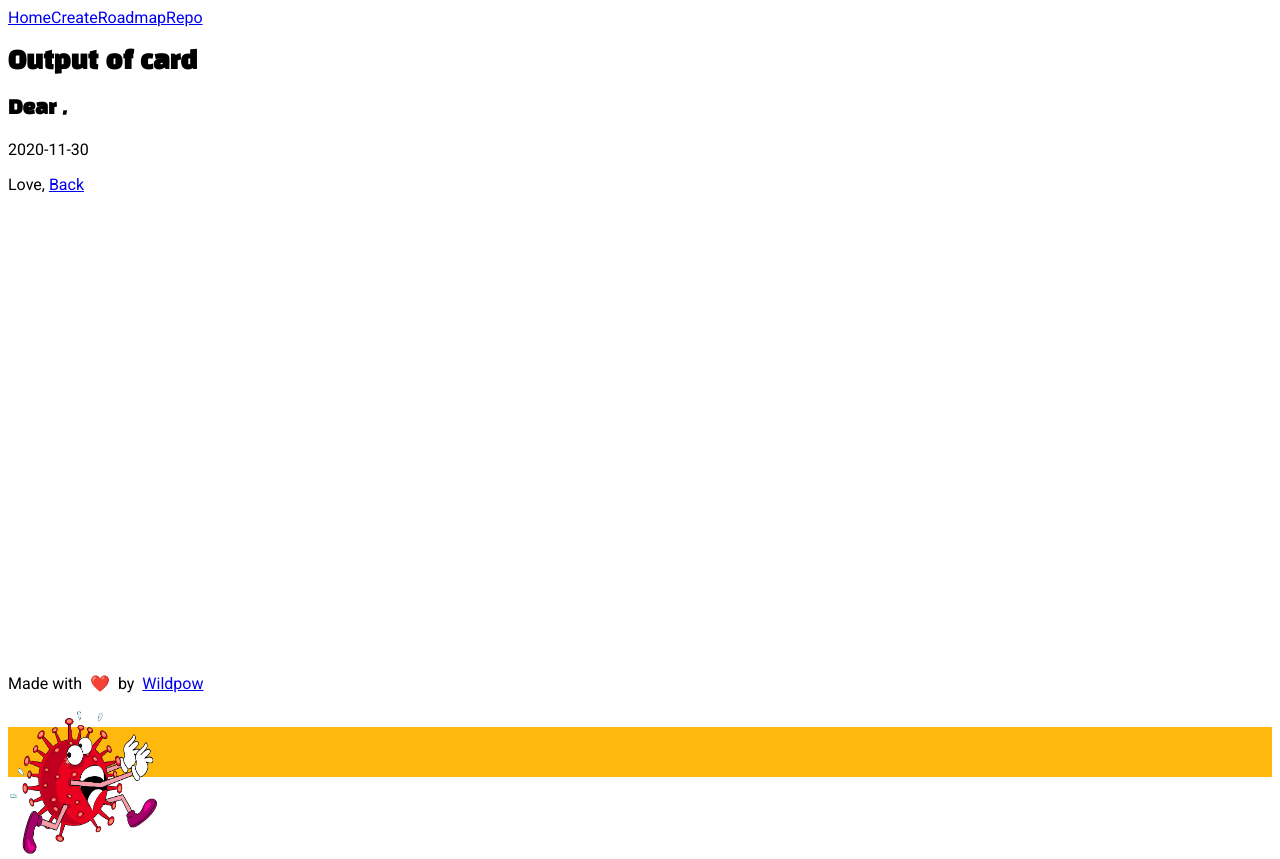
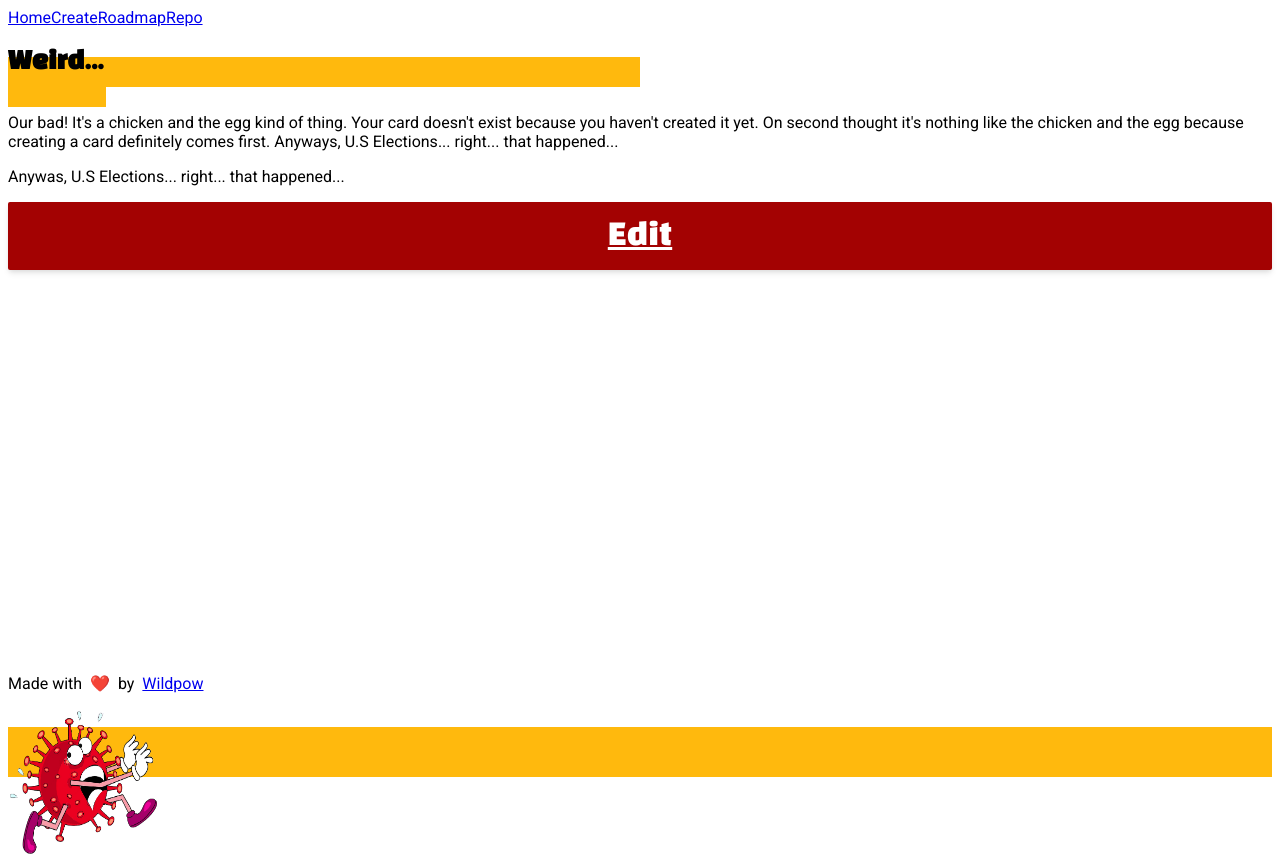
Before and after one commit to wildpow/covid-free-card-creator, a Next.js app: page /output in a window 1280 px wide. Built offline with nearby package versions, Linux system fonts and the light colour scheme.

Commit message:
feat: 3 boards are working

```diff
--- a/components/formCtx.js
+++ b/components/formCtx.js
@@ -1,4 +1,4 @@
-import { createContext, useContext, useState, useReducer } from "react";
+import { createContext, useContext, useReducer } from "react";
 
 const FormCtx = createContext(null);
 
@@ -7,6 +7,11 @@ export const useForm = () => useContext(FormCtx);
 const newDate = new Date();
 
 const initialState = {
+  // just for testing
+  // to: "Miss Pacman",
+  // message:
+  //   "Even though I have not seen you since February you are in my thoughts. I dream of the day we can once again eat fruit and go ghost hunting again.",
+  // from: "Mr. Ninja Tiger",
   to: "",
   message: "",
   from: "",
@@ -18,14 +23,36 @@ const initialState = {
       checked: false,
       src: "/images/border.svg",
       alt: "a pen scribble border",
+      styles: {
+        borderWidth: "50px",
+        borderImageSlice: 170,
+        borderImageSource: "url(/images/border.svg)",
+      },
     },
     {
       checked: false,
-      src: "/images/christmas1.png",
+      src: "/images/border3.png",
       alt: "a missle toe background border green and red",
+      styles: {
+        borderStyle: "solid",
+        borderImage: "url(/images/border3.png) 1000 900 stretch stretch",
+        borderWidth: "50px",
+      },
+    },
+    {
+      checked: false,
+      src: "/images/heartsBorder.png",
+      alt: "pink hearts",
+      styles: {
+        border: "20px solid pink",
+        borderImageSource: "url(/images/heartsBorder.png)",
+        borderImageSlice: "20 22",
+        borderImageRepeat: "round",
+      },
     },
   ],
-  selectedBorderSrc: "",
+  selectedBorderStyle: null,
+  // selectedBorderSrc: "",
 };
 const reducer = (state, action) => {
   return { ...state, [action.type]: action.payload };
--- a/pages/output.js
+++ b/pages/output.js
@@ -2,6 +2,11 @@ import Head from "next/head";
 import Link from "next/link";
 import Layout from "../components/layout";
 import { useForm } from "../components/formCtx";
+import Heading from "../components/heading";
+import Hand from "../components/hand";
+
+// keep for tests of more borders!!
+// import styles from "../styles/Output.module.css";
 
 export default function OutPutCard() {
   const { state } = useForm();
@@ -10,16 +15,52 @@ export default function OutPutCard() {
       <Head>
         <title>Card Creator -- Output</title>
       </Head>
-      <h2>Output of card</h2>
-      <div style={{ backgroundColor: state.bgColor, color: state.textColor }}>
-        <h3>{`Dear ${state.to},`}</h3>
-        <div>{state.date}</div>
-        <p>{state.message}</p>
-        <span>{`Love, ${state.from}`}</span>
+      <article className="py-24 ">
+        <Heading text={state.to.length === 0 ? "Weird..." : "Card Output"} />
+        {state.to.length === 0 ? (
+          <div className="max-w-2xl mx-auto mb-24">
+            <p className="max-w-2xl mb-6 mr-1 md:text-xl lg:text-3xl lg:leading-10 lg:mb-12 xl:leading-relaxed">
+              Our bad! It&apos;s a chicken and the egg kind of thing. Your card
+              doesn&apos;t exist because you haven&apos;t created it yet. On
+              second thought it&apos;s nothing like the chicken and the egg
+              because creating a card definitely comes first. Anyways, U.S
+              Elections... right... that happened...
+            </p>
+            <p className="max-w-2xl mb-6 mr-1 md:text-xl lg:text-3xl lg:leading-10 lg:mb-12 xl:leading-relaxed">
+              {" "}
+              Anywas, U.S Elections... right... that happened...
+            </p>
+          </div>
+        ) : (
+          <div
+            style={{
+              ...state.selectedBorderStyle,
+              width: "50vh",
+              height: "50vh",
+              backgroundColor: state.bgColor,
+              color: state.textColor,
+            }}
+            className={`${"styles.border"} max-w-md mx-auto mb-24`}
+          >
+            <div
+              className={`${""} grid grid-cols-1 gap-10 p-6 relative h-full`}
+            >
+              <h3>{`Dear ${state.to},`}</h3>
+              <div>{state.date}</div>
+              <p>{state.message}</p>
+              <span>{`Love, ${state.from}`}</span>
+            </div>
+          </div>
+        )}
         <Link href="/create">
-          <a>Back</a>
+          <a className="max-w-md mx-auto btn2">
+            <div className="">Edit</div>
+            <div className="w-5 ml-4 text-white md:w-8 md:mb-1 ">
+              <Hand />
+            </div>
+          </a>
         </Link>
-      </div>
+      </article>
     </Layout>
   );
 }
--- /dev/null
+++ b/styles/Output.module.css
@@ -0,0 +1,21 @@
+.border {
+  border: 20px solid pink;
+  border-image-source: url(https://s3-us-west-2.amazonaws.com/s.cdpn.io/652/hearts-border-image.png);
+  border-image-slice: 20 22;
+  border-image-repeat: round;
+}
+
+.borderCool {
+  border-style: solid;
+  border-width: 63px 77px 60px 68px;
+  border-image: url(/images/border3.png) 1000 900 stretch stretch;
+  border-width: 50px;
+}
+
+.border3 {
+  border-image-slice: 1366 1166 1216 1150;
+  border-image-width: 40px 40px 40px 40px;
+  border-image-outset: 0px 0px 0px 0px;
+  border-image-repeat: round round;
+  border-image-source: url(/images/border3.svg);
+}
```
Also changed, not shown: pages/create.js (+6 -4 lines), public/images/heartsBorder.png (added), 1 other file (tests, documents, lock files or other folders).
